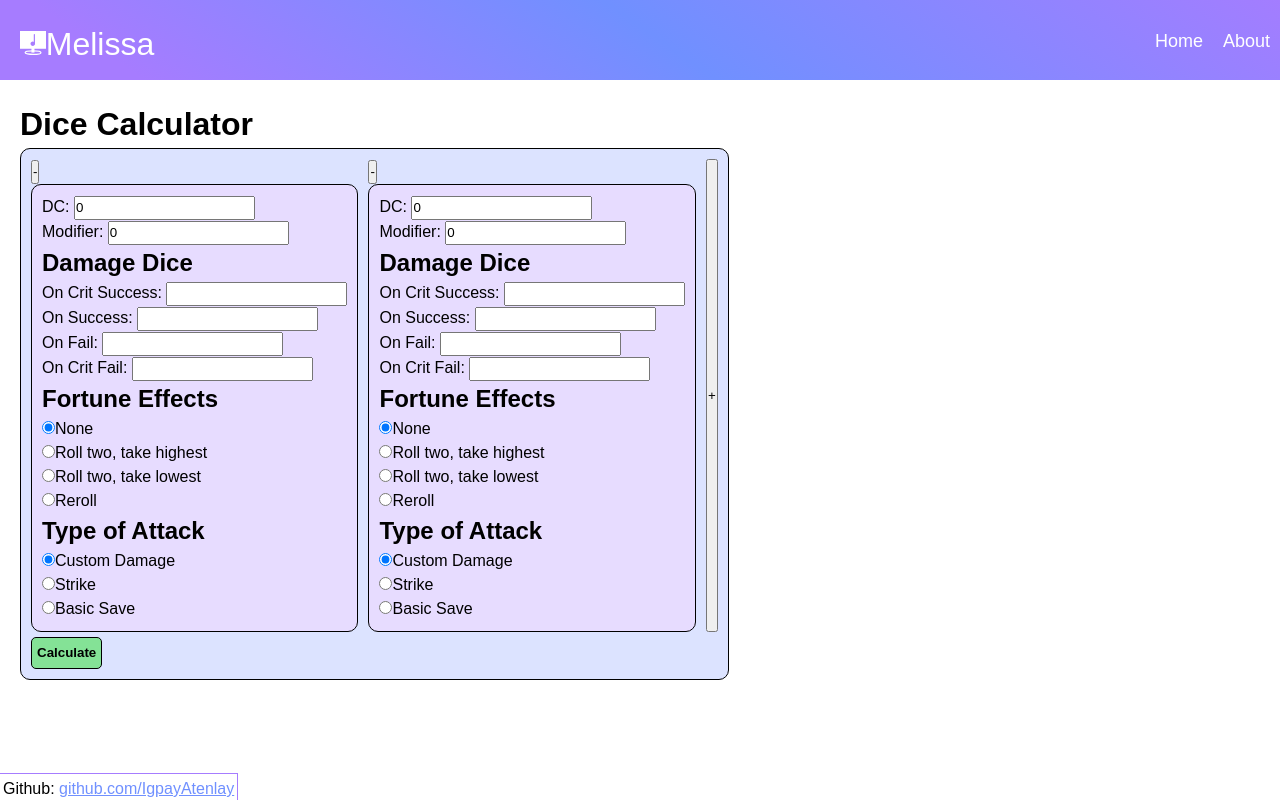
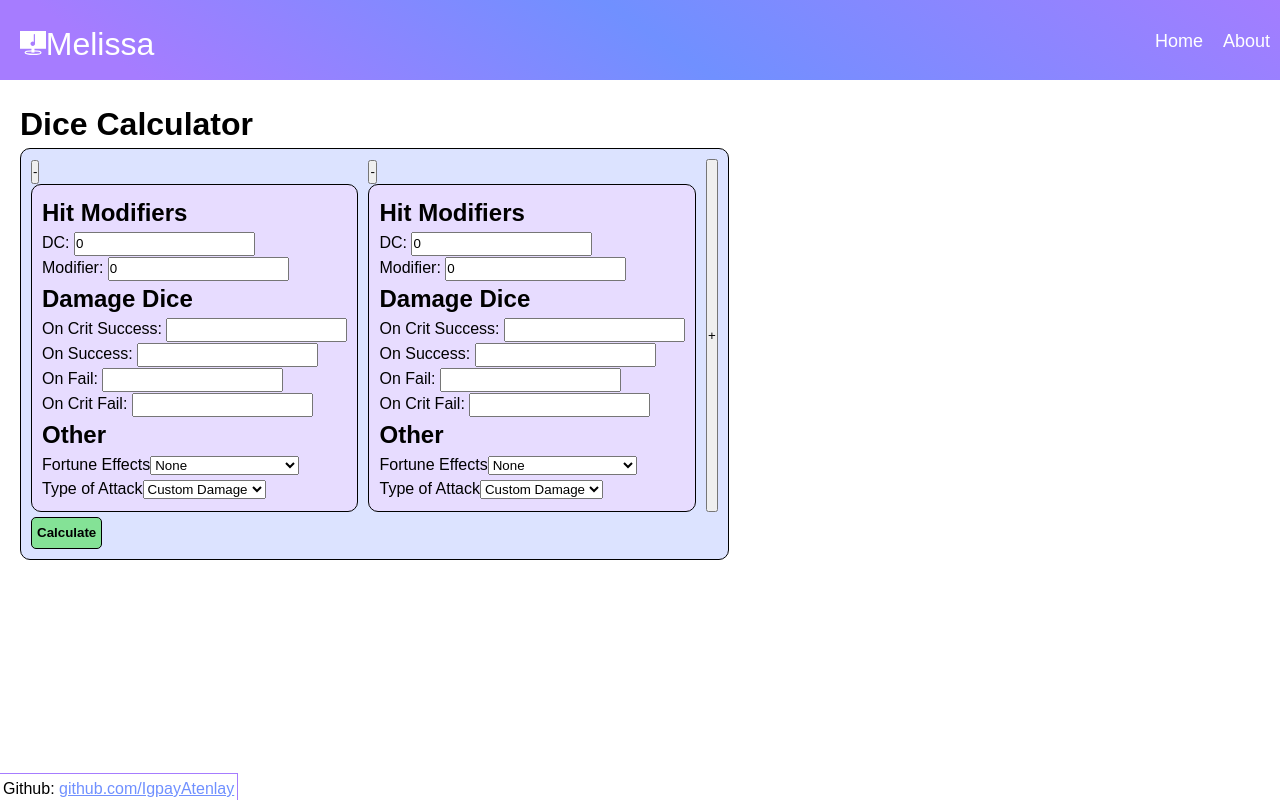
Before and after one commit to IgpayAtenlay/website, a React (Create React App) app in the folder client/: page /diceCalculator in a window 1280 px wide. Built offline with nearby package versions, Linux system fonts and the light colour scheme.

Commit message:
change several inputs to pulldown menus

```diff
--- a/client/src/pages/diceCalculator/activity.jsx
+++ b/client/src/pages/diceCalculator/activity.jsx
@@ -9,9 +9,11 @@ export default function Activity(props) {
     var[saveOrStrike, setSaveOrStrike] = useState("customDamage");
 
     return (<div className='activity'>
+        <h2>Hit Modifiers</h2>
         <NumberInput name="DC" />
         <NumberInput name="Modifier" />
         <Dice saveOrStrike={saveOrStrike} />
+        <h2>Other</h2>
         <Fortune />
         <SaveOrStrike setSaveOrStrike={setSaveOrStrike} />
     </div>)
--- a/client/src/pages/diceCalculator/fortune.jsx
+++ b/client/src/pages/diceCalculator/fortune.jsx
@@ -5,30 +5,22 @@ import { useContext } from "react";
 
 export default function Fortune(props) {
     var[reroll, setReroll] = useState(false);
+    var activity = useContext(ActivityContext);
+    var name = activity.id + "fortune";
+
+    function handleChange(e) {
+		setReroll(e.target.value === "reroll");
+	}
+
     return (
         <div>
-            <h2>Fortune Effects</h2>
-            <RadioButton
-                name="None"
-                value="none"
-                default={true}
-                setReroll={setReroll}
-            />
-            <RadioButton
-                name="Roll two, take highest"
-                value="advantage"
-                setReroll={setReroll}
-            />
-            <RadioButton
-                name="Roll two, take lowest"
-                value="disadvantage"
-                setReroll={setReroll}
-            />
-            <RadioButton
-                name="Reroll"
-                value="reroll"
-                setReroll={setReroll}
-            />
+            <label htmlFor={name}>Fortune Effects</label>
+            <select id={name} name={name} onChange={handleChange}>
+                <Option name="None" value="none" />
+                <Option name="Roll two, take highest" value="advantage" />
+                <Option name="Roll two, take lowest" value="disadvantage" />
+                <Option name="Reroll" value="reroll" />
+            </select>
             {reroll &&
                 <Reroll />
             }
@@ -36,27 +28,11 @@ export default function Fortune(props) {
     );
 }
 
-function RadioButton(props) {
+function Option(props) {
     var activity = useContext(ActivityContext);
-    var activityID = activity.id;
-    var id = activityID + props.value;
-    var name = activityID + "fortune";
-
-    function handleChange(e) {
-		props.setReroll(e.target.value === "reroll");
-	}
+    var id = activity.id + props.value;
 
     return(
-        <div>
-            <input
-                type="radio"
-                name={name}
-                id={id}
-                value={props.value}
-                onChange={handleChange}
-                defaultChecked={props.default}
-            />
-            <label htmlFor={id}>{props.name}</label>
-        </div>
+        <option id={id} value={props.value}>{props.name}</option>
     );
 }
--- a/client/src/pages/diceCalculator/saveOrStrike.jsx
+++ b/client/src/pages/diceCalculator/saveOrStrike.jsx
@@ -4,47 +4,36 @@ import { ActivityContext } from ".";
 import { useContext } from "react";
 
 export default function SaveOrStrike(props) {
+    var activity = useContext(ActivityContext);
+    var name = activity.id + "saveOrStrike";
+
+    function handleChange(e) {
+		props.setSaveOrStrike(e.target.value);
+	}
+
     return (
         <div>
-            <h2>Type of Attack</h2>
+            <label htmlFor={name}>Type of Attack</label>
+            <select id={name} name={name} onChange={handleChange}>
             <RadioButton
                 name="Custom Damage"
-                setSaveOrStrike={props.setSaveOrStrike}
-                default={true}
             />
             <RadioButton
                 name="Strike"
-                setSaveOrStrike={props.setSaveOrStrike}
             />
             <RadioButton
                 name="Basic Save"
-                setSaveOrStrike={props.setSaveOrStrike}
             />
+            </select>
         </div>
     );
 }
 
 function RadioButton(props) {
     var activity = useContext(ActivityContext);
-    var activityID = activity.id;
-    var id = activityID + camelCase(props.name);
-    var name = activityID + "saveOrStrike";
-
-    function handleChange(e) {
-		props.setSaveOrStrike(e.target.value);
-	}
+    var id = activity.id + camelCase(props.name);
 
     return(
-        <div>
-            <input
-                type="radio"
-                name={name}
-                id={id}
-                value={camelCase(props.name)}
-                onChange={handleChange}
-                defaultChecked={props.default}
-            />
-            <label htmlFor={id}>{props.name}</label>
-        </div>
+        <option id={id} value={camelCase(props.name)}>{props.name}</option>
     );
 }
```
